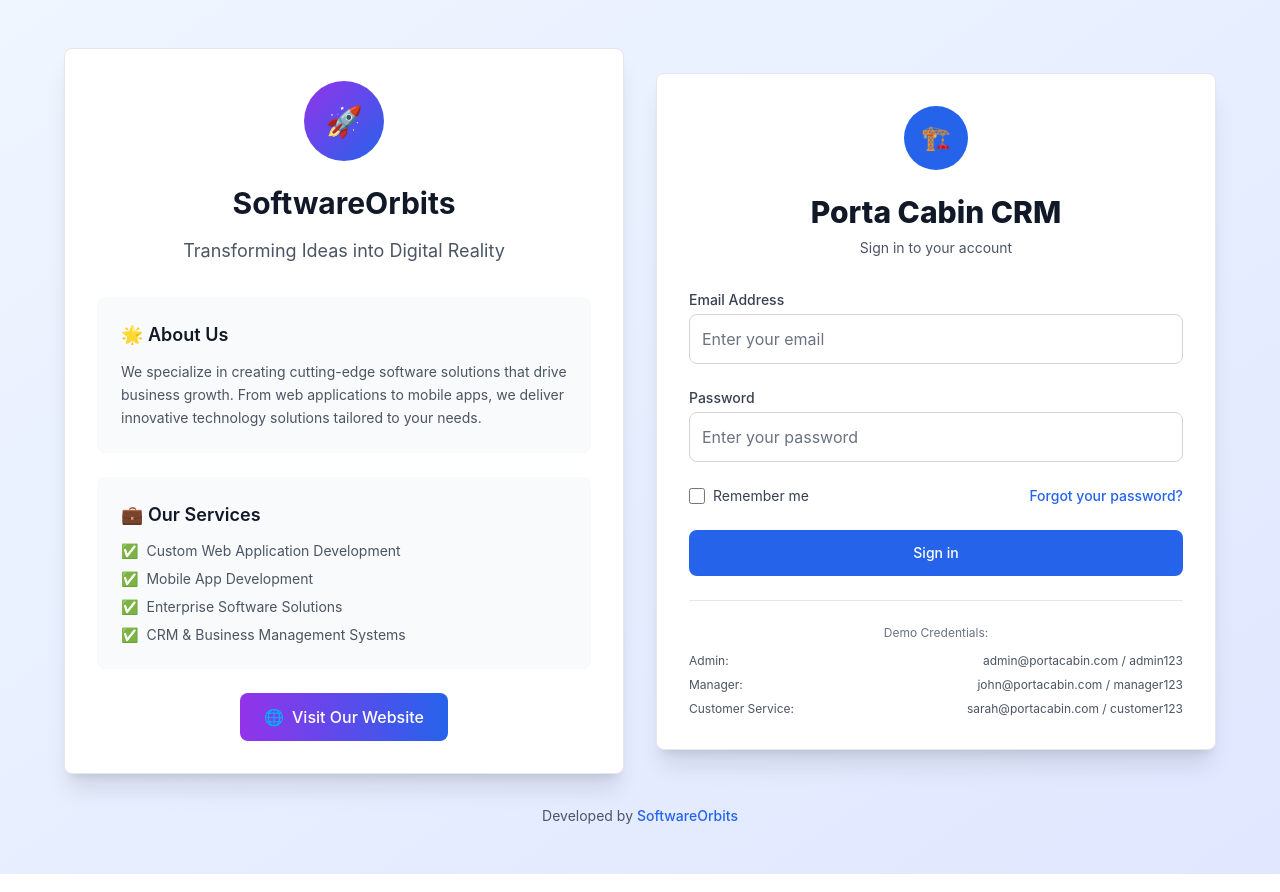
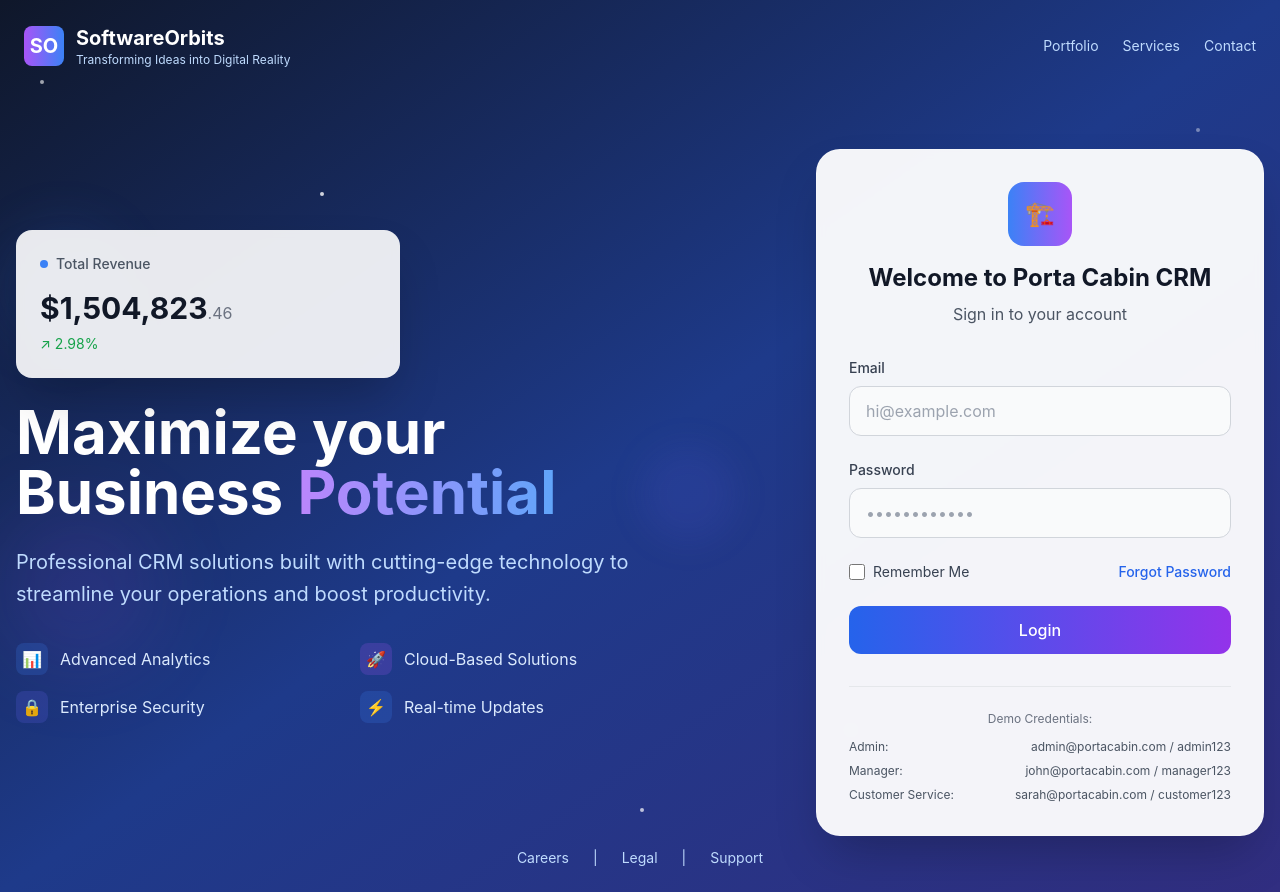
Before and after one commit to softwareOrbits/porta-cabin-crm, a React (Vite) app: page /login in a window 1280 px wide. Built offline with nearby package versions, Linux system fonts and the light colour scheme.

Commit message:
Refactor Login page with modern UI, starfield background, and improved design
Co-authored-by: dev.hamzaasif0987 <dev.hamzaasif0987@gmail.com>

```diff
--- a/src/pages/Login.jsx
+++ b/src/pages/Login.jsx
@@ -69,87 +69,123 @@ export default function Login() {
   };
 
   return (
-    <div className="min-h-screen bg-gradient-to-br from-blue-50 to-indigo-100 dark:from-gray-900 dark:to-gray-800 flex items-center justify-center py-12 px-4 sm:px-6 lg:px-8">
-      <div className="max-w-6xl w-full">
-        <div className="grid grid-cols-1 lg:grid-cols-2 gap-8 items-center">
-          {/* Left Column - SoftwareOrbits Branding */}
-          <div className="bg-white dark:bg-gray-800 p-8 rounded-lg shadow-xl border border-gray-200 dark:border-gray-700">
-            <div className="text-center">
-              <div className="mx-auto h-20 w-20 bg-gradient-to-br from-purple-600 to-blue-600 rounded-full flex items-center justify-center mb-6">
-                <span className="text-white text-3xl font-bold">🚀</span>
-              </div>
-              <h1 className="text-3xl font-bold text-gray-900 dark:text-white mb-4">
-                SoftwareOrbits
-              </h1>
-              <p className="text-lg text-gray-600 dark:text-gray-300 mb-8">
-                Transforming Ideas into Digital Reality
-              </p>
+    <div className="min-h-screen bg-gradient-to-br from-slate-900 via-blue-900 to-indigo-900 relative overflow-hidden">
+      {/* Background Elements */}
+      <div className="absolute inset-0">
+        {/* Starfield effect */}
+        <div className="absolute top-20 left-10 w-1 h-1 bg-white rounded-full opacity-60"></div>
+        <div className="absolute top-32 right-20 w-1 h-1 bg-white rounded-full opacity-40"></div>
+        <div className="absolute top-48 left-1/4 w-1 h-1 bg-white rounded-full opacity-80"></div>
+        <div className="absolute bottom-40 right-1/3 w-1 h-1 bg-white rounded-full opacity-50"></div>
+        <div className="absolute bottom-20 left-1/2 w-1 h-1 bg-white rounded-full opacity-70"></div>
+
+        {/* Glowing orbs */}
+        <div className="absolute top-1/4 left-1/6 w-32 h-32 bg-blue-500/10 rounded-full blur-xl"></div>
+        <div className="absolute bottom-1/4 right-1/5 w-40 h-40 bg-purple-500/10 rounded-full blur-2xl"></div>
+        <div className="absolute top-1/2 left-1/2 w-24 h-24 bg-indigo-500/10 rounded-full blur-lg"></div>
       </div>
 
-            <div className="space-y-6">
-              <div className="bg-gray-50 dark:bg-gray-700 p-6 rounded-lg">
-                <h3 className="text-lg font-semibold text-gray-900 dark:text-white mb-3">🌟 About Us</h3>
-                <p className="text-gray-600 dark:text-gray-300 text-sm leading-relaxed">
-                  We specialize in creating cutting-edge software solutions that drive business growth.
-                  From web applications to mobile apps, we deliver innovative technology solutions
-                  tailored to your needs.
-                </p>
+      {/* Header with SoftwareOrbits Branding */}
+      <div className="relative z-10 p-6">
+        <div className="flex items-center justify-between max-w-7xl mx-auto">
+          <div className="flex items-center space-x-3">
+            <div className="w-10 h-10 bg-gradient-to-r from-purple-500 to-blue-500 rounded-lg flex items-center justify-center">
+              <span className="text-white text-xl font-bold">SO</span>
             </div>
-
-              <div className="bg-gray-50 dark:bg-gray-700 p-6 rounded-lg">
-                <h3 className="text-lg font-semibold text-gray-900 dark:text-white mb-3">💼 Our Services</h3>
-                <ul className="text-gray-600 dark:text-gray-300 text-sm space-y-2">
-                  <li className="flex items-center">
-                    <span className="mr-2">✅</span>
-                    Custom Web Application Development
-                  </li>
-                  <li className="flex items-center">
-                    <span className="mr-2">✅</span>
-                    Mobile App Development
-                  </li>
-                  <li className="flex items-center">
-                    <span className="mr-2">✅</span>
-                    Enterprise Software Solutions
-                  </li>
-                  <li className="flex items-center">
-                    <span className="mr-2">✅</span>
-                    CRM & Business Management Systems
-                  </li>
-                </ul>
+            <div>
+              <h1 className="text-white text-xl font-bold">SoftwareOrbits</h1>
+              <p className="text-blue-200 text-xs">Transforming Ideas into Digital Reality</p>
             </div>
-
-              <div className="text-center">
-                <a
-                  href="https://softwareorbits.com"
-                  target="_blank"
-                  rel="noopener noreferrer"
-                  className="inline-flex items-center px-6 py-3 bg-gradient-to-r from-purple-600 to-blue-600 text-white font-medium rounded-lg hover:from-purple-700 hover:to-blue-700 transition-all duration-200 transform hover:scale-105"
-                >
-                  <span className="mr-2">🌐</span>
-                  Visit Our Website
-                </a>
+          </div>
+          <div className="hidden md:flex items-center space-x-6 text-sm text-blue-200">
+            <a href="https://softwareorbits.com" target="_blank" rel="noopener noreferrer" className="hover:text-white transition-colors">Portfolio</a>
+            <a href="https://softwareorbits.com" target="_blank" rel="noopener noreferrer" className="hover:text-white transition-colors">Services</a>
+            <a href="https://softwareorbits.com" target="_blank" rel="noopener noreferrer" className="hover:text-white transition-colors">Contact</a>
           </div>
         </div>
       </div>
 
-          {/* Right Column - Login Form */}
-          <div className="bg-white dark:bg-gray-800 p-8 rounded-lg shadow-xl border border-gray-200 dark:border-gray-700">
-            {/* Logo and Header */}
-            <div className="text-center mb-8">
-              <div className="mx-auto h-16 w-16 bg-blue-600 rounded-full flex items-center justify-center">
-                <span className="text-white text-2xl font-bold">🏗️</span>
+      {/* Main Content */}
+      <div className="relative z-10 flex items-center justify-center min-h-screen px-4 py-12">
+        <div className="w-full max-w-7xl mx-auto grid grid-cols-1 lg:grid-cols-12 gap-8 items-center">
+
+          {/* Left Side - Feature Cards and Content */}
+          <div className="lg:col-span-7 space-y-6">
+
+            {/* Revenue Card */}
+            <div className="bg-white/90 backdrop-blur-sm rounded-2xl p-6 shadow-2xl max-w-sm">
+              <div className="flex items-center space-x-2 mb-4">
+                <div className="w-2 h-2 bg-blue-500 rounded-full"></div>
+                <span className="text-gray-600 text-sm font-medium">Total Revenue</span>
               </div>
-              <h2 className="mt-6 text-3xl font-extrabold text-gray-900 dark:text-white">
-                Porta Cabin CRM
-              </h2>
-              <p className="mt-2 text-sm text-gray-600 dark:text-gray-400">
-                Sign in to your account
-              </p>
+              <div className="mb-2">
+                <span className="text-3xl font-bold text-gray-900">$1,504,823</span>
+                <span className="text-gray-500">.46</span>
+              </div>
+              <div className="flex items-center space-x-1 text-green-600 text-sm">
+                <span>↗</span>
+                <span>2.98%</span>
+              </div>
             </div>
 
+            {/* Main Hero Content */}
+            <div className="text-white max-w-2xl">
+              <h1 className="text-4xl md:text-6xl font-bold mb-6 leading-tight">
+                Maximize your Business
+                <span className="bg-gradient-to-r from-purple-400 to-blue-400 bg-clip-text text-transparent"> Potential</span>
+              </h1>
+              <p className="text-xl text-blue-200 mb-8 leading-relaxed">
+                Professional CRM solutions built with cutting-edge technology to streamline your operations and boost productivity.
+              </p>
+
+              {/* Feature highlights */}
+              <div className="grid grid-cols-1 md:grid-cols-2 gap-4 mb-8">
+                <div className="flex items-center space-x-3">
+                  <div className="w-8 h-8 bg-blue-500/20 rounded-lg flex items-center justify-center">
+                    <span className="text-blue-300">📊</span>
+                  </div>
+                  <span className="text-blue-100">Advanced Analytics</span>
+                </div>
+                <div className="flex items-center space-x-3">
+                  <div className="w-8 h-8 bg-purple-500/20 rounded-lg flex items-center justify-center">
+                    <span className="text-purple-300">🚀</span>
+                  </div>
+                  <span className="text-blue-100">Cloud-Based Solutions</span>
+                </div>
+                <div className="flex items-center space-x-3">
+                  <div className="w-8 h-8 bg-indigo-500/20 rounded-lg flex items-center justify-center">
+                    <span className="text-indigo-300">🔒</span>
+                  </div>
+                  <span className="text-blue-100">Enterprise Security</span>
+                </div>
+                <div className="flex items-center space-x-3">
+                  <div className="w-8 h-8 bg-blue-500/20 rounded-lg flex items-center justify-center">
+                    <span className="text-blue-300">⚡</span>
+                  </div>
+                  <span className="text-blue-100">Real-time Updates</span>
+                </div>
+              </div>
+            </div>
+
+          </div>
+
+          {/* Right Side - Login Card */}
+          <div className="lg:col-span-5 flex justify-center lg:justify-end">
+            <div className="bg-white/95 backdrop-blur-sm rounded-3xl p-8 shadow-2xl w-full max-w-md border border-white/20">
+
+              {/* Login Header */}
+              <div className="text-center mb-8">
+                <div className="w-16 h-16 bg-gradient-to-r from-blue-500 to-purple-500 rounded-2xl flex items-center justify-center mx-auto mb-4">
+                  <span className="text-white text-2xl">🏗️</span>
+                </div>
+                <h2 className="text-2xl font-bold text-gray-900 mb-2">Welcome to Porta Cabin CRM</h2>
+                <p className="text-gray-600">Sign in to your account</p>
+              </div>
+
+              {/* Login Form */}
               <form className="space-y-6" onSubmit={handleSubmit}>
                 {error && (
-                <div className="bg-red-50 dark:bg-red-900/50 border border-red-200 dark:border-red-800 text-red-700 dark:text-red-300 px-4 py-3 rounded-lg">
+                  <div className="bg-red-50 border border-red-200 text-red-700 px-4 py-3 rounded-xl">
                     <div className="flex items-center">
                       <span className="mr-2">⚠️</span>
                       <span className="text-sm">{error}</span>
@@ -158,10 +194,9 @@ export default function Login() {
                 )}
 
                 <div>
-                <label htmlFor="email" className="block text-sm font-medium text-gray-700 dark:text-gray-300">
-                  Email Address
+                  <label htmlFor="email" className="block text-sm font-medium text-gray-700 mb-2">
+                    Email
                   </label>
-                <div className="mt-1">
                   <input
                     id="email"
                     name="email"
@@ -170,17 +205,15 @@ export default function Login() {
                     required
                     value={formData.email}
                     onChange={handleChange}
-                    className="appearance-none block w-full px-3 py-3 border border-gray-300 dark:border-gray-600 rounded-lg placeholder-gray-500 dark:placeholder-gray-400 text-gray-900 dark:text-white bg-white dark:bg-gray-700 focus:outline-none focus:ring-blue-500 focus:border-blue-500 focus:z-10"
-                    placeholder="Enter your email"
+                    className="w-full px-4 py-3 border border-gray-300 rounded-xl placeholder-gray-400 text-gray-900 bg-gray-50 focus:outline-none focus:ring-2 focus:ring-blue-500 focus:border-transparent transition-all"
+                    placeholder="hi@example.com"
                   />
-                </div>
                 </div>
 
                 <div>
-                <label htmlFor="password" className="block text-sm font-medium text-gray-700 dark:text-gray-300">
+                  <label htmlFor="password" className="block text-sm font-medium text-gray-700 mb-2">
                     Password
                   </label>
-                <div className="mt-1">
                   <input
                     id="password"
                     name="password"
@@ -189,10 +222,9 @@ export default function Login() {
                     required
                     value={formData.password}
                     onChange={handleChange}
-                    className="appearance-none block w-full px-3 py-3 border border-gray-300 dark:border-gray-600 rounded-lg placeholder-gray-500 dark:placeholder-gray-400 text-gray-900 dark:text-white bg-white dark:bg-gray-700 focus:outline-none focus:ring-blue-500 focus:border-blue-500 focus:z-10"
-                    placeholder="Enter your password"
+                    className="w-full px-4 py-3 border border-gray-300 rounded-xl placeholder-gray-400 text-gray-900 bg-gray-50 focus:outline-none focus:ring-2 focus:ring-blue-500 focus:border-transparent transition-all"
+                    placeholder="••••••••••••"
                   />
-                </div>
                 </div>
 
                 <div className="flex items-center justify-between">
@@ -203,42 +235,37 @@ export default function Login() {
                       type="checkbox"
                       checked={formData.rememberMe}
                       onChange={handleChange}
-                    className="h-4 w-4 text-blue-600 focus:ring-blue-500 border-gray-300 dark:border-gray-600 rounded"
+                      className="h-4 w-4 text-blue-600 focus:ring-blue-500 border-gray-300 rounded"
                     />
-                  <label htmlFor="rememberMe" className="ml-2 block text-sm text-gray-700 dark:text-gray-300">
-                    Remember me
+                    <label htmlFor="rememberMe" className="ml-2 block text-sm text-gray-700">
+                      Remember Me
                     </label>
                   </div>
-
-                <div className="text-sm">
-                  <a href="#" className="font-medium text-blue-600 dark:text-blue-400 hover:text-blue-500">
-                    Forgot your password?
+                  <a href="#" className="text-sm font-medium text-blue-600 hover:text-blue-500">
+                    Forgot Password
                   </a>
                 </div>
-              </div>
 
-              <div>
                 <button
                   type="submit"
                   disabled={loading}
-                  className="group relative w-full flex justify-center py-3 px-4 border border-transparent text-sm font-medium rounded-lg text-white bg-blue-600 hover:bg-blue-700 focus:outline-none focus:ring-2 focus:ring-offset-2 focus:ring-blue-500 disabled:opacity-50 disabled:cursor-not-allowed transition-colors"
+                  className="w-full bg-gradient-to-r from-blue-600 to-purple-600 text-white font-medium py-3 px-4 rounded-xl hover:from-blue-700 hover:to-purple-700 focus:outline-none focus:ring-2 focus:ring-blue-500 disabled:opacity-50 disabled:cursor-not-allowed transition-all duration-200 transform hover:scale-[1.02]"
                 >
                   {loading ? (
-                    <div className="flex items-center">
+                    <div className="flex items-center justify-center">
                       <div className="animate-spin rounded-full h-4 w-4 border-b-2 border-white mr-2"></div>
                       Signing in...
                     </div>
                   ) : (
-                    'Sign in'
+                    'Login'
                   )}
                 </button>
-              </div>
               </form>
 
               {/* Demo Credentials */}
-            <div className="mt-6 pt-6 border-t border-gray-200 dark:border-gray-600">
-              <p className="text-xs text-gray-500 dark:text-gray-400 text-center mb-3">Demo Credentials:</p>
-              <div className="space-y-2 text-xs text-gray-600 dark:text-gray-400">
+              <div className="mt-8 pt-6 border-t border-gray-200">
+                <p className="text-xs text-gray-500 text-center mb-3">Demo Credentials:</p>
+                <div className="space-y-2 text-xs text-gray-600">
                   <div className="flex justify-between">
                     <span>Admin:</span>
                     <span>admin@portacabin.com / admin123</span>
@@ -256,19 +283,17 @@ export default function Login() {
             </div>
           </div>
 
-        {/* Footer with SoftwareOrbits branding for login page */}
-        <div className="mt-8 text-center">
-          <p className="text-sm text-gray-600 dark:text-gray-400">
-            Developed by{' '}
-            <a
-              href="https://softwareorbits.com"
-              target="_blank"
-              rel="noopener noreferrer"
-              className="text-blue-600 dark:text-blue-400 hover:text-blue-700 dark:hover:text-blue-300 font-medium transition-colors"
-            >
-              SoftwareOrbits
-            </a>
-          </p>
+        </div>
+      </div>
+
+      {/* Bottom Footer Links */}
+      <div className="absolute bottom-6 left-1/2 transform -translate-x-1/2 z-10">
+        <div className="flex items-center space-x-6 text-sm text-blue-200">
+          <a href="https://softwareorbits.com" target="_blank" rel="noopener noreferrer" className="hover:text-white transition-colors">Careers</a>
+          <span>|</span>
+          <a href="https://softwareorbits.com" target="_blank" rel="noopener noreferrer" className="hover:text-white transition-colors">Legal</a>
+          <span>|</span>
+          <a href="https://softwareorbits.com" target="_blank" rel="noopener noreferrer" className="hover:text-white transition-colors">Support</a>
         </div>
       </div>
     </div>
```
Lines whose indentation alone changed are shown as unchanged.
